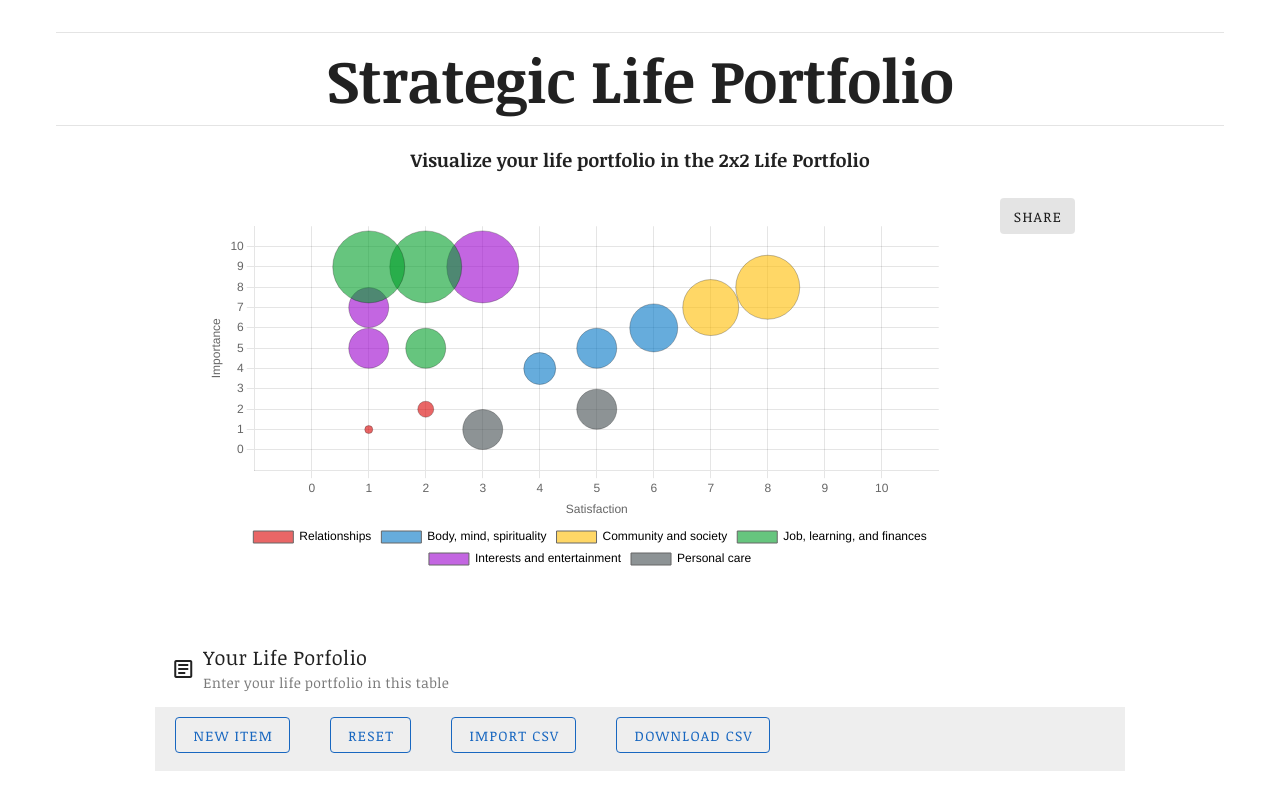
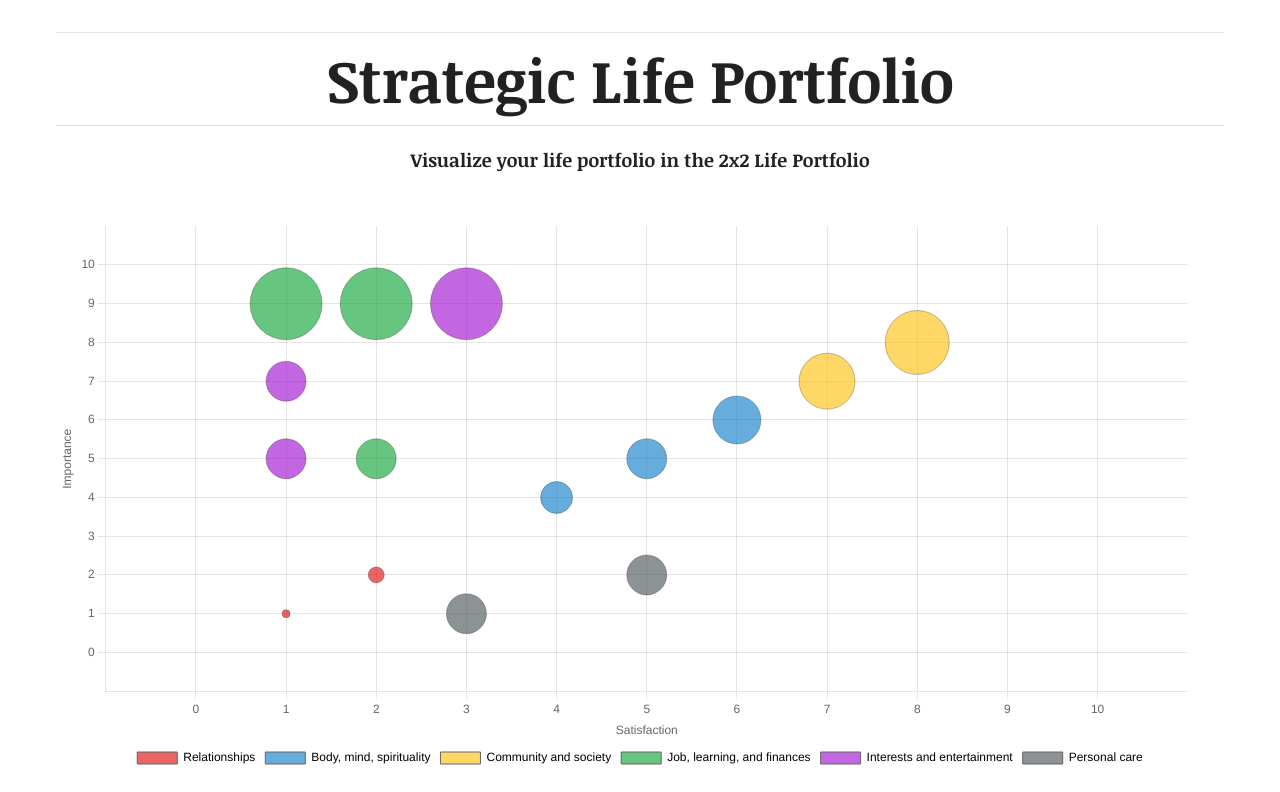
Before and after one commit to cameronlai/strategic-life-portfolio, a Vue app: page / in a window 1280 px wide. Shown: the top 792 px of the page. Built offline with nearby package versions, Linux system fonts and the light colour scheme.

Commit message:
Remove share button

```diff
--- a/src/components/Home.vue
+++ b/src/components/Home.vue
@@ -10,18 +10,13 @@
         <h3>Visualize your life portfolio in the 2x2 Life Portfolio</h3>
       </v-row>
       <v-row class="my-4" justify="center">
-        <v-col cols="8">
+        <v-col cols="12">
           <Bubble
             id="bubbleChart"
             :data="chartData"
             :labels="chartLabels"
             :options="chartOptions"
           />
-        </v-col>
-        <v-col cols="1">
-          <v-btn class="my-2" variant="tonal" @click="shareClick">
-            Share
-          </v-btn>
         </v-col>
       </v-row>
       <v-row justify="center">
@@ -692,14 +687,14 @@ export default {
       };
     },
     // on click this function, image will be downloaded at client side in chartjs
-    shareClick() {
+    /* shareClick() {
       const canvas = document.getElementById("bubbleChart");
       const dataURL = canvas.toDataURL("image/png", 1.0);
       const link = document.createElement("a");
       link.download = "chart.png";
       link.href = dataURL;
       link.click();
-    },
+    }, */
     getRowColor(area) {
       return this.getRowColorString(area, 0.3);
     },
```
